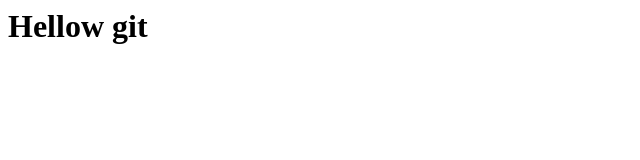
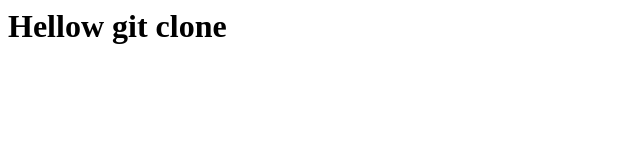
Before and after one commit to MM93MOHAN/my-model, a plain HTML site: page index.html in a window 1280 px wide. Shown: the whole page, without its empty margins (0-640 px from the left). Drawn offline with Linux system fonts and the light colour scheme.

Commit message:
Updated in clone

```diff
--- a/index.html
+++ b/index.html
@@ -1,5 +1,5 @@
 <html>
-    <h1> Hellow git
+    <h1> Hellow git  clone
 
     </h1>
 </html>
```
